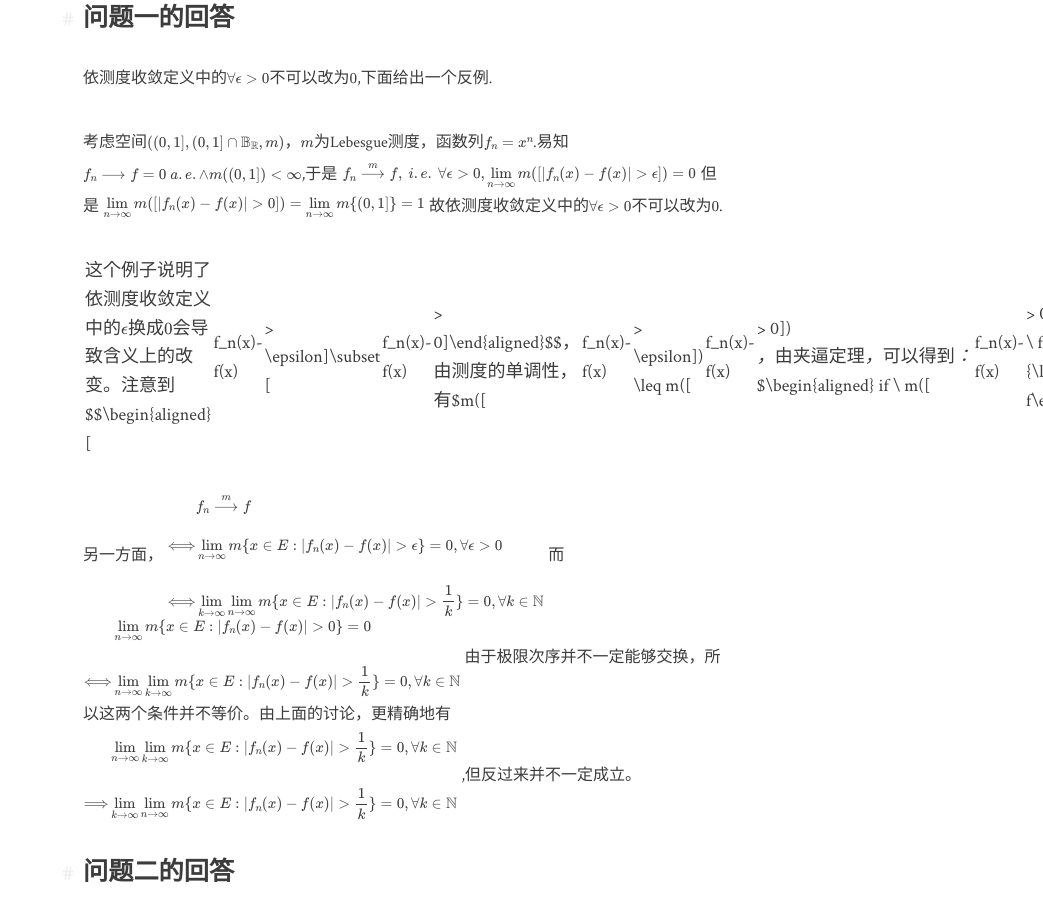
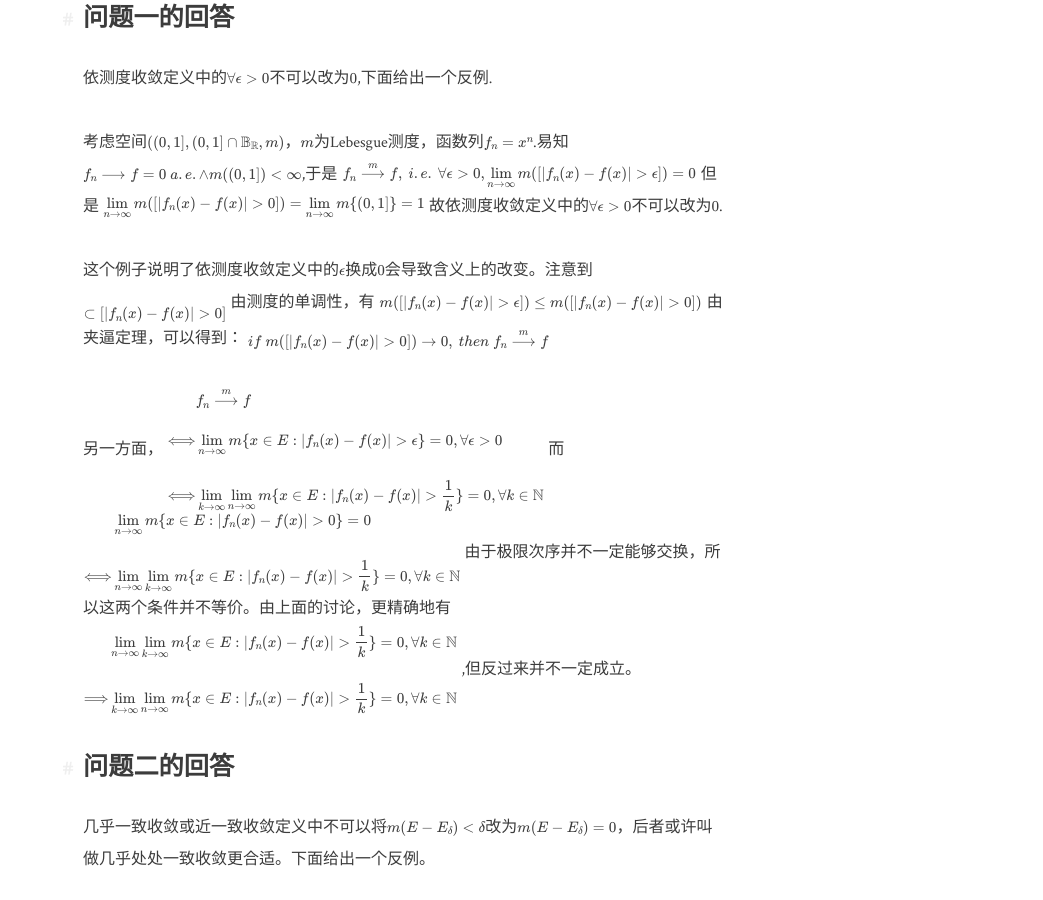
Before and after one commit to ZezeChen/ZezeChen.github.io, a Jekyll site: the page built from _posts/2021-12-06-收敛定义.md, in a window 1280 px wide and 900 px high, scrolled down 1166 px. Shown: the whole window, without its empty margins (237-1280 px from the left). Built offline with Jekyll 4.4.1, drawn with Linux system fonts in a browser that asks for light colours; formulas are drawn with MathJax 3.

Commit message:
Update 2021-12-06-收敛定义.md

```diff
--- a/_posts/2021-12-06-收敛定义.md
+++ b/_posts/2021-12-06-收敛定义.md
@@ -60,7 +60,18 @@ $$
 $$
 故依测度收敛定义中的$\forall \epsilon>0$不可以改为$0$.
 
-这个例子说明了依测度收敛定义中的$\epsilon$换成$0$会导致含义上的改变。注意到$$\begin{aligned} [|f_n(x)-f(x)| > \epsilon]\subset [|f_n(x)-f(x)| > 0]\end{aligned}$$，由测度的单调性，有$m([|f_n(x)-f(x)| > \epsilon]) \leq m([|f_n(x)-f(x)| > 0])$，由夹逼定理，可以得到：$$\begin{aligned} if \ m([|f_n(x)-f(x)| > 0])\to 0,\ then \ f_n \stackrel{m}{\longrightarrow} f\end{aligned}$$.
+这个例子说明了依测度收敛定义中的$\epsilon$换成$0$会导致含义上的改变。注意到
+$$
+\begin{aligned}  [|f_n(x)-f(x)| > \epsilon]\subset [|f_n(x)-f(x)| > 0]\end{aligned}
+$$
+由测度的单调性，有
+$$
+\begin{aligned} m([|f_n(x)-f(x)| > \epsilon]) \leq m([|f_n(x)-f(x)| > 0])\end{aligned}
+$$
+由夹逼定理，可以得到：
+$$
+\begin{aligned} if \ m([|f_n(x)-f(x)| > 0])\to 0,\ then \ f_n \stackrel{m}{\longrightarrow} f\end{aligned}
+$$
 
 
 另一方面，
```
